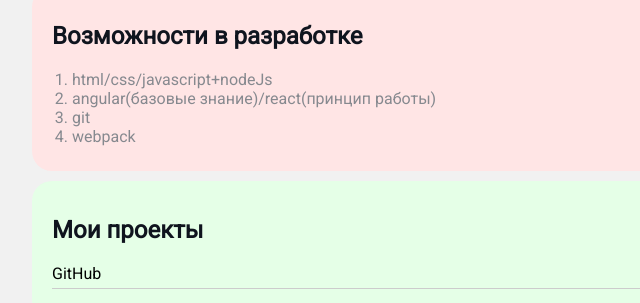
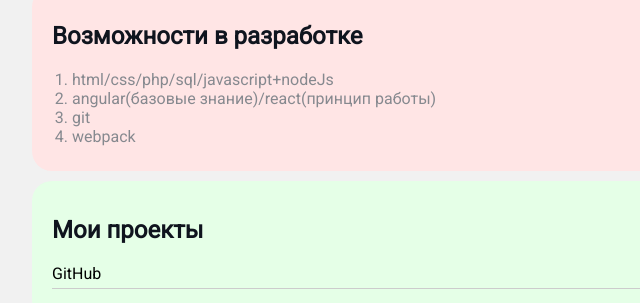
Before and after one commit to xikkamori/DECV, a plain HTML site: page index.html in a window 1280 px wide. Shown: the part 482-785 px from the top of the page, 233-873 px from the left. Drawn offline with Linux system fonts and the light colour scheme.

Commit message:
Update index.html

```diff
--- a/index.html
+++ b/index.html
@@ -33,7 +33,7 @@
 <div class="card bg-red">
     <h2>Возможности в разработке</h2>
     <ol class="list">
-        <li>html/css/javascript+nodeJs </li>
+        <li>html/css/php/sql/javascript+nodeJs </li>
     <li>angular(базовые знание)/react(принцип работы)</li>
     <li>git</li>
     <li>webpack</li>
```
